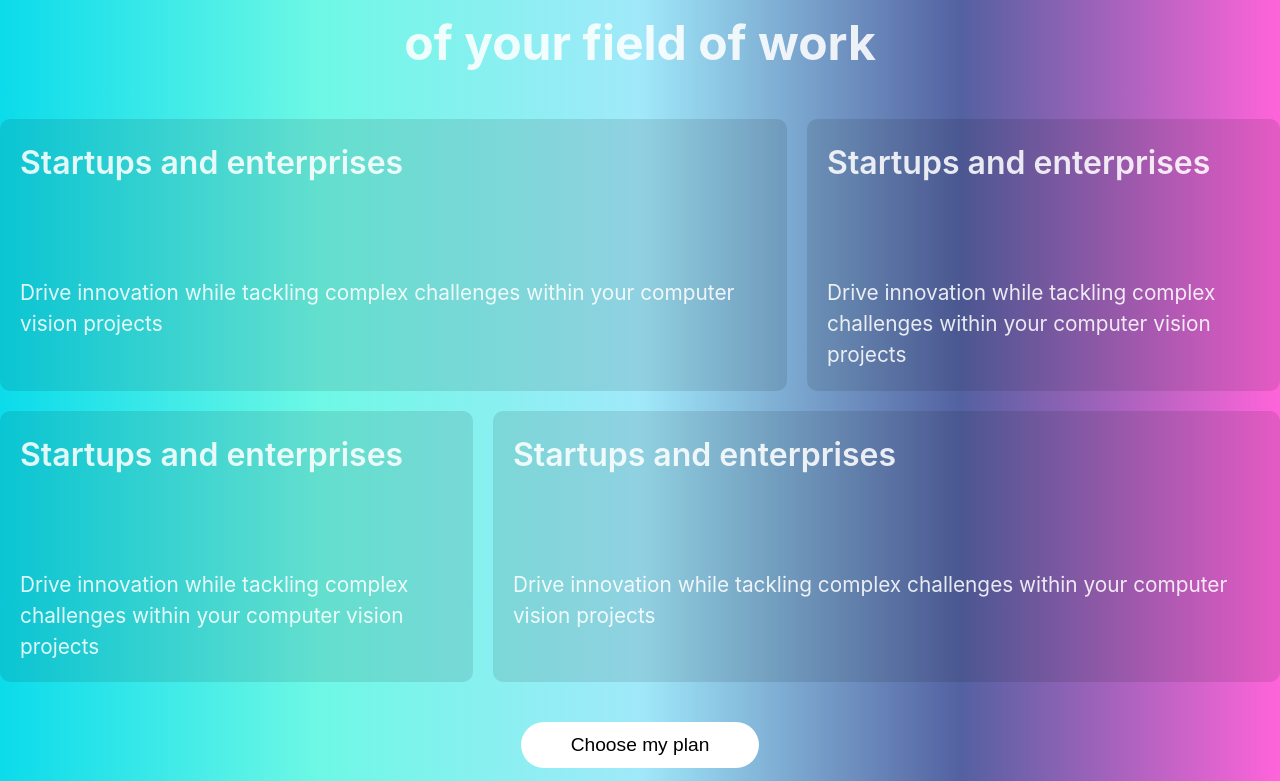
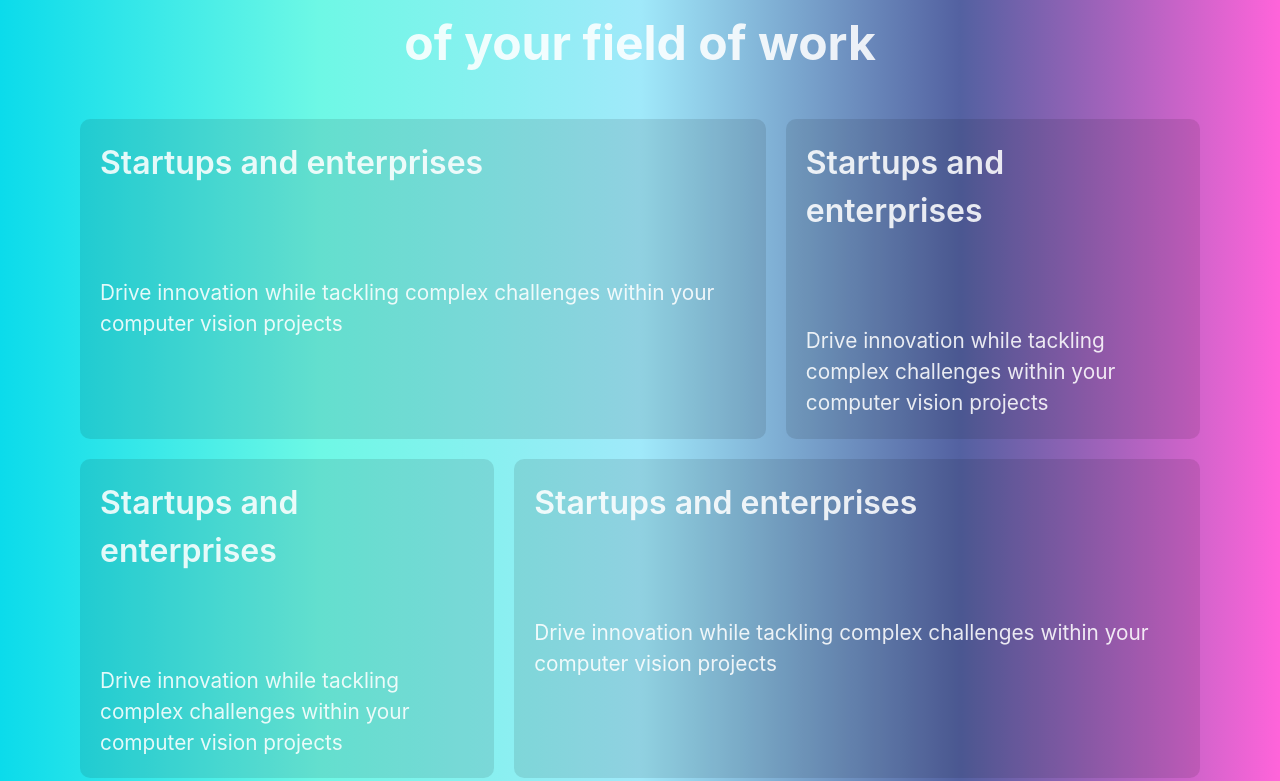
Before and after one commit to Chrisawgey/LipReadv.1, a React (Vite) app in the folder my-first-react-app/: page / in a window 1280 px wide. Shown: the part 1939-2720 px from the top of the page. Built offline with nearby package versions, Linux system fonts and the light colour scheme.

Commit message:
adjust section square padding

```diff
--- a/my-first-react-app/src/Components/Landingtwo.css
+++ b/my-first-react-app/src/Components/Landingtwo.css
@@ -34,6 +34,8 @@
 .square-container {
     display: flex;
     flex-direction: column;
+    margin-left: 80px;
+    margin-right: 80px;
 }
 .square-section {
     display: flex;
```
